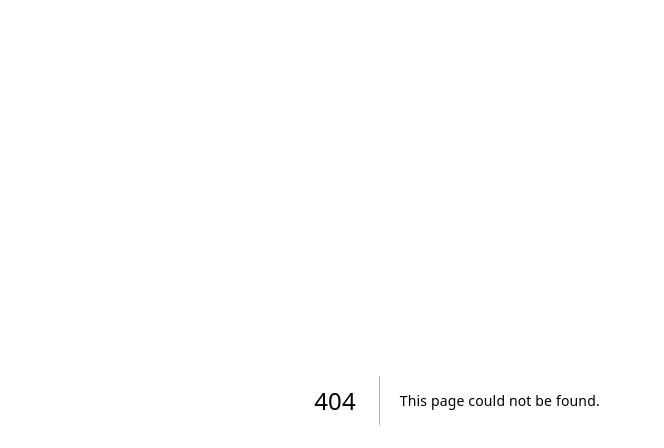
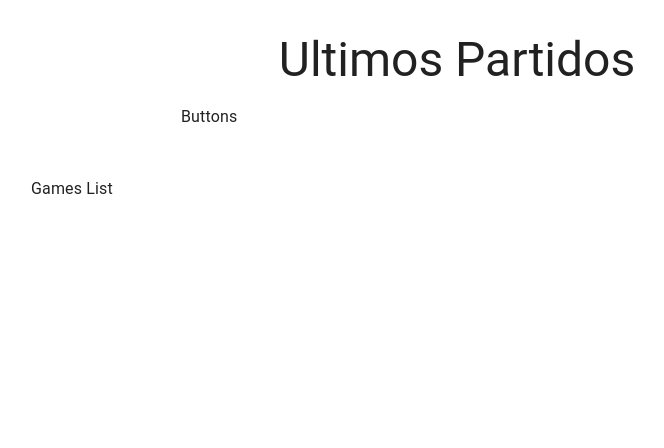
Before and after one commit to juanmonsalv3/fulbomedallo, a Next.js app: page /games in a window 1280 px wide. Before the commit this address had no page. Shown: the top 448 px of the page, without its empty margins (183-847 px from the left). Built offline with nearby package versions, Linux system fonts and the light colour scheme.

Commit message:
add player / games page

```diff
--- /dev/null
+++ b/pages/games.tsx
@@ -0,0 +1,24 @@
+import PageHeader from '@/app/components/common/pageHeader'
+import { Container, Stack } from '@mui/material'
+import Head from 'next/head'
+import React from 'react'
+
+function Games() {
+  return (
+    <>
+      <Head>
+        <title>Fulbo Medallo</title>
+      </Head>
+      <PageHeader title='Ultimos Partidos'>
+        <Stack direction='row' spacing={2} justifyContent='left'>
+          Buttons
+        </Stack>
+      </PageHeader>
+      <Container sx={{ py: 4 }} maxWidth='md'>
+        Games List
+      </Container>
+    </>
+  )
+}
+
+export default Games
--- /dev/null
+++ b/src/app/components/common/pageHeader.tsx
@@ -0,0 +1,29 @@
+import { Box, Container, Stack, Typography } from '@mui/material';
+import React, { PropsWithChildren } from 'react';
+
+function PageHeader({ title, children }: PropsWithChildren<{ title: string }>) {
+  return (
+    <Box
+      sx={{
+        bgcolor: 'background.paper',
+        pt: 4,
+        pb: 2,
+      }}
+    >
+      <Container maxWidth='sm'>
+        <Typography
+          component='h1'
+          variant='h3'
+          align='center'
+          color='text.primary'
+          gutterBottom
+        >
+          {title}
+        </Typography>
+        {children}
+      </Container>
+    </Box>
+  );
+}
+
+export default PageHeader;
--- a/src/app/components/players/addPlayerButton.tsx
+++ b/src/app/components/players/addPlayerButton.tsx
@@ -13,7 +13,7 @@ function AddPlayerButton({ onPlayerAdded }: Props) {
   return (
     <div>
       <Button variant='contained' onClick={handleOpen}>
-        Agregar Jugador
+        Nuevo
       </Button>
       <Modal open={open} onClose={handleClose}>
         <>
```
Also changed, not shown: pages/players.tsx (+6 -22 lines), src/app/components/players/addPlayerForm.tsx (+9 -4 lines).
